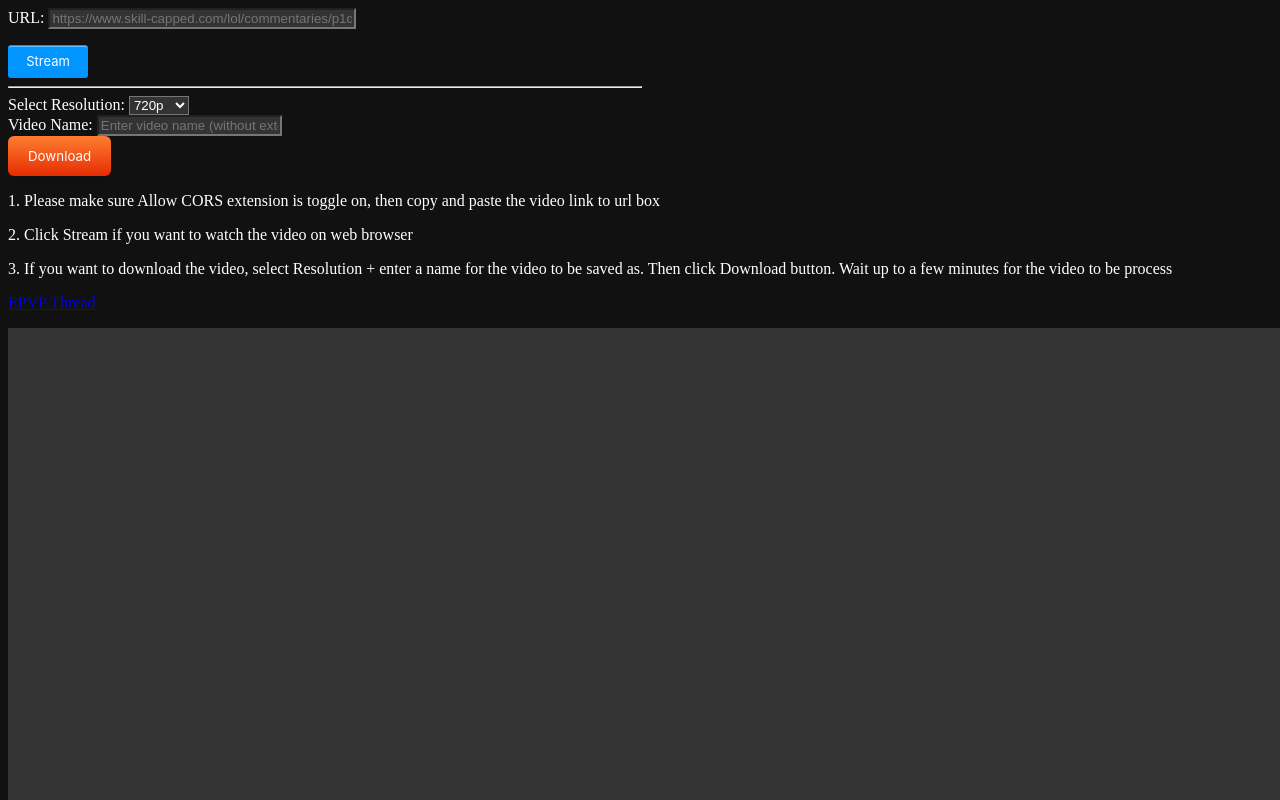
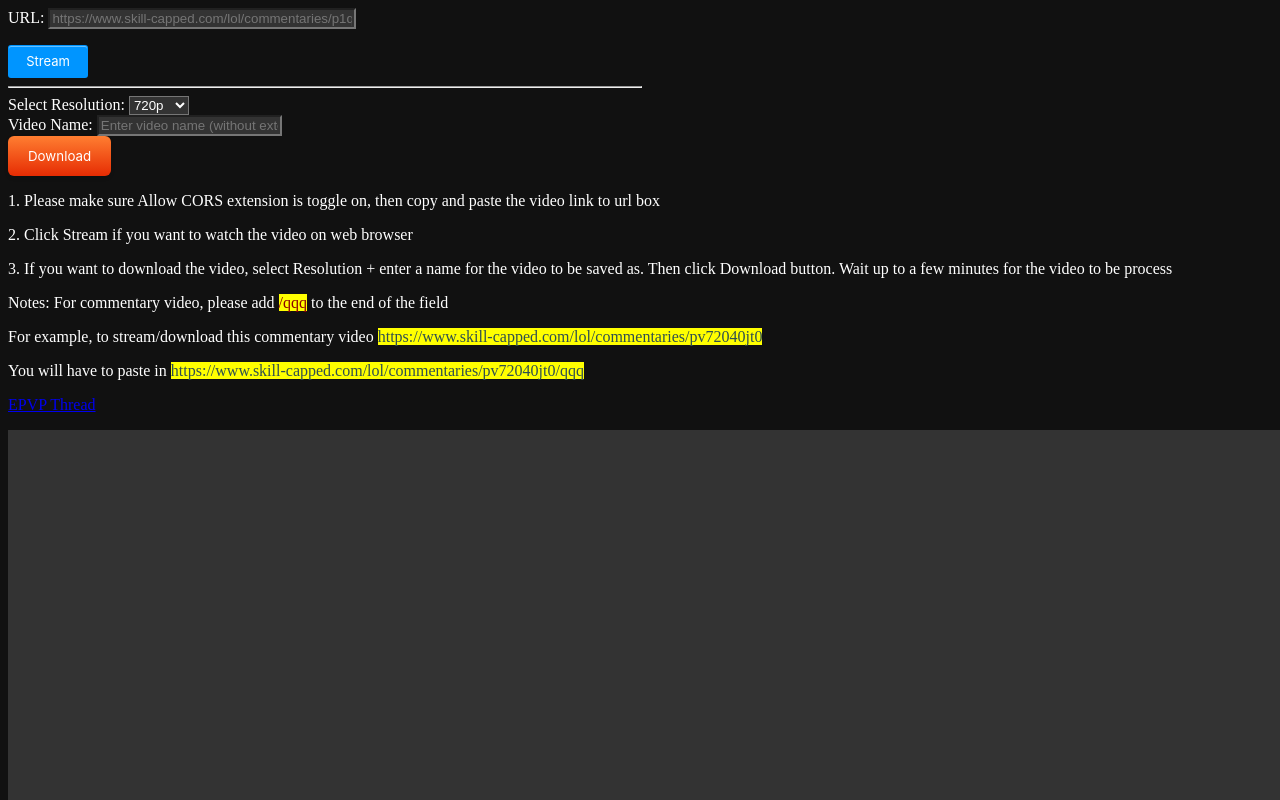
Before and after one commit to changeevent/skilluncapped, a plain HTML site: page index.html in a window 1280 px wide. Shown: the top 800 px of the page. Drawn offline with nearby package versions, Linux system fonts and the light colour scheme.

Commit message:
Add files via upload

```diff
--- a/index.html
+++ b/index.html
@@ -53,6 +53,9 @@
 <p>1. Please make sure Allow CORS extension is toggle on, then copy and paste the video link to url box</p>
 <p>2. Click Stream if you want to watch the video on web browser</p>
 <p>3. If you want to download the video, select Resolution + enter a name for the video to be saved as. Then click Download button. Wait up to a few minutes for the video to be process</p>
+<p>Notes: For commentary video, please add <span style="background-color: #FFFF00; color:darkred">/qqq</span> to the end of the field</p>
+<p>For example, to stream/download this commentary video <span style="background-color: #FFFF00; color:darkslategray">https://www.skill-capped.com/lol/commentaries/pv72040jt0</span></p>
+<p>You will have to paste in <span style="background-color: #FFFF00; color:darkslategray">https://www.skill-capped.com/lol/commentaries/pv72040jt0/qqq</span></p>
 <p><a href="https://www.elitepvpers.com/forum/league-legends/5184577-method-stream-download-skillcapped-video-tested-working-2023-a.html">EPVP Thread</a>
 <label style="display: block;" id="status"></label>
 <script src="https://cdn.jsdelivr.net/npm/hls.js@latest"></script>
```
